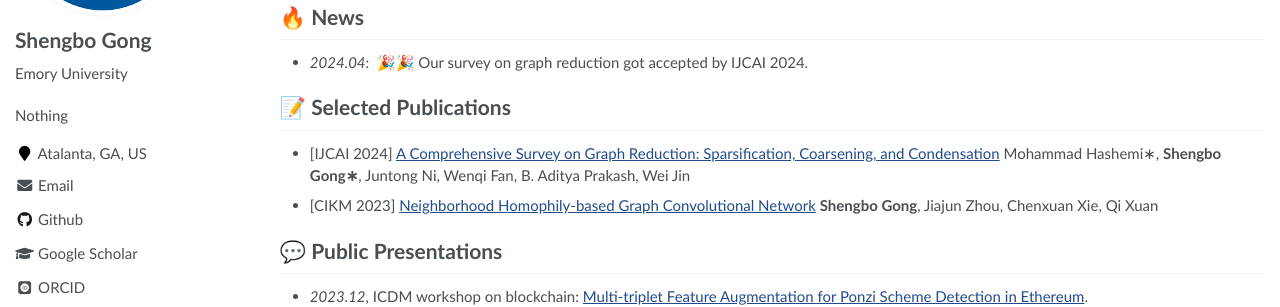
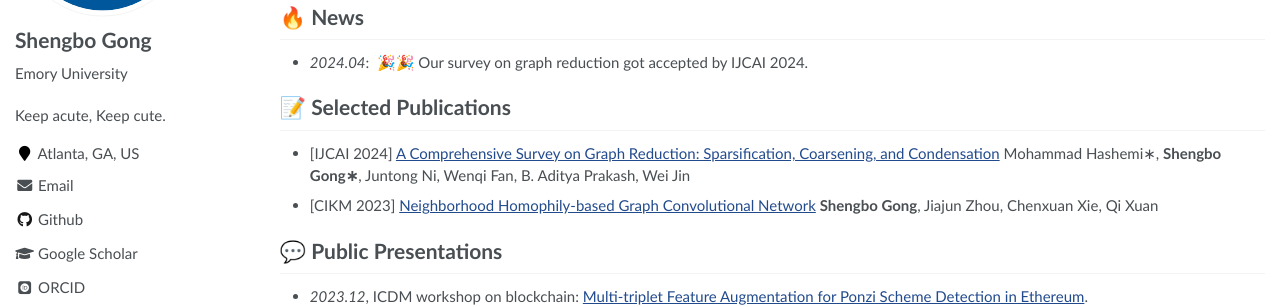
Before and after one commit to rock-cor/rock-cor.github.io, a Jekyll site: the page built from _pages/about.md, in a window 1280 px wide. Shown: the part 244-551 px from the top of the page. Built offline with Jekyll 4.4.1, drawn with Linux system fonts in a browser that asks for light colours; some web fonts are replaced.

Commit message:
Update _config.yml

```diff
--- a/_config.yml
+++ b/_config.yml
@@ -7,7 +7,7 @@
 
 # Site Settings
 title                    : "Shengbo Gong's Online Home"
-description              : "Nothing"
+description              : "Keep acute, Keep cute."
 repository               : "rock-cor/rock-cor.github.io"
 google_scholar_stats_use_cdn : true
 
@@ -24,7 +24,7 @@ author:
   name             : "Shengbo Gong"
   avatar           : "images/android-chrome-512x512.png"
   bio              : "Emory University"
-  location         : "Atalanta, GA, US"
+  location         : "Atlanta, GA, US"
   employer         :
   pubmed           :
   googlescholar    : "https://scholar.google.com/citations?user=E_8F3Z4AAAAJ"
```
